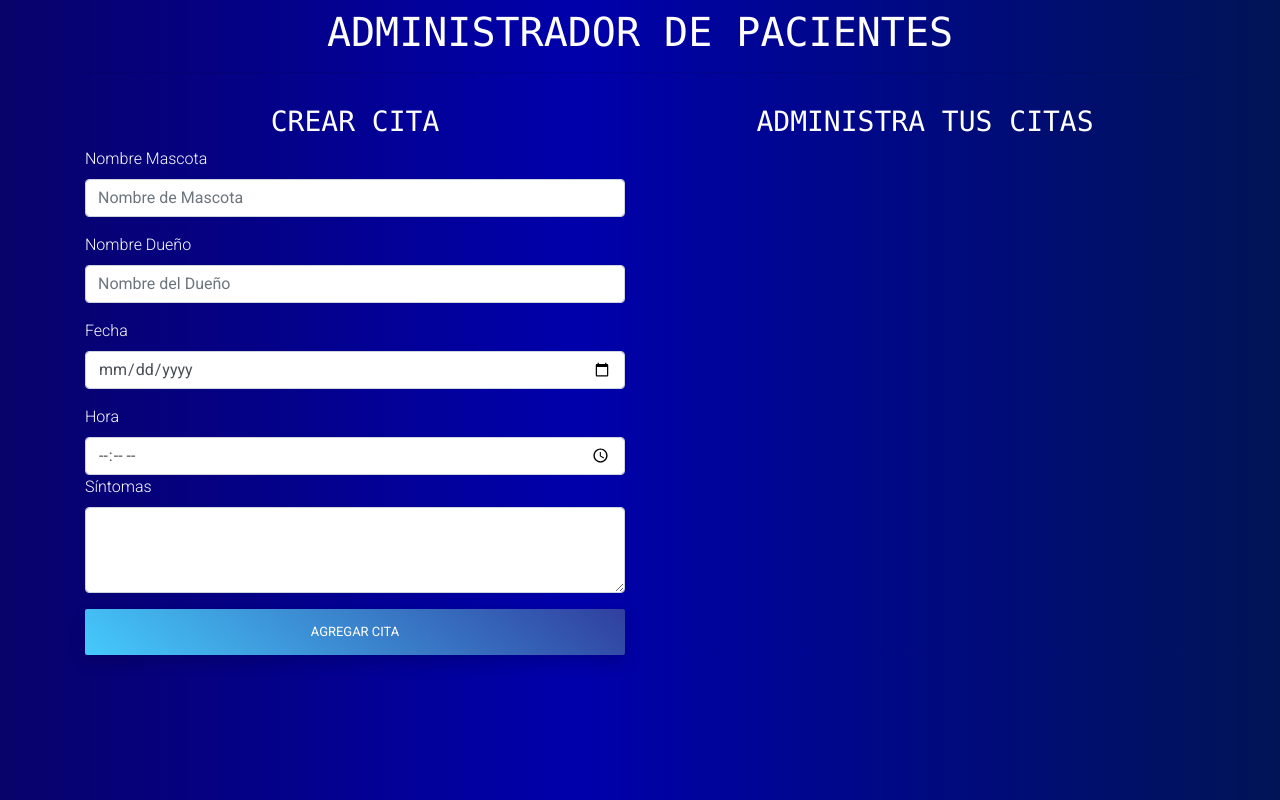
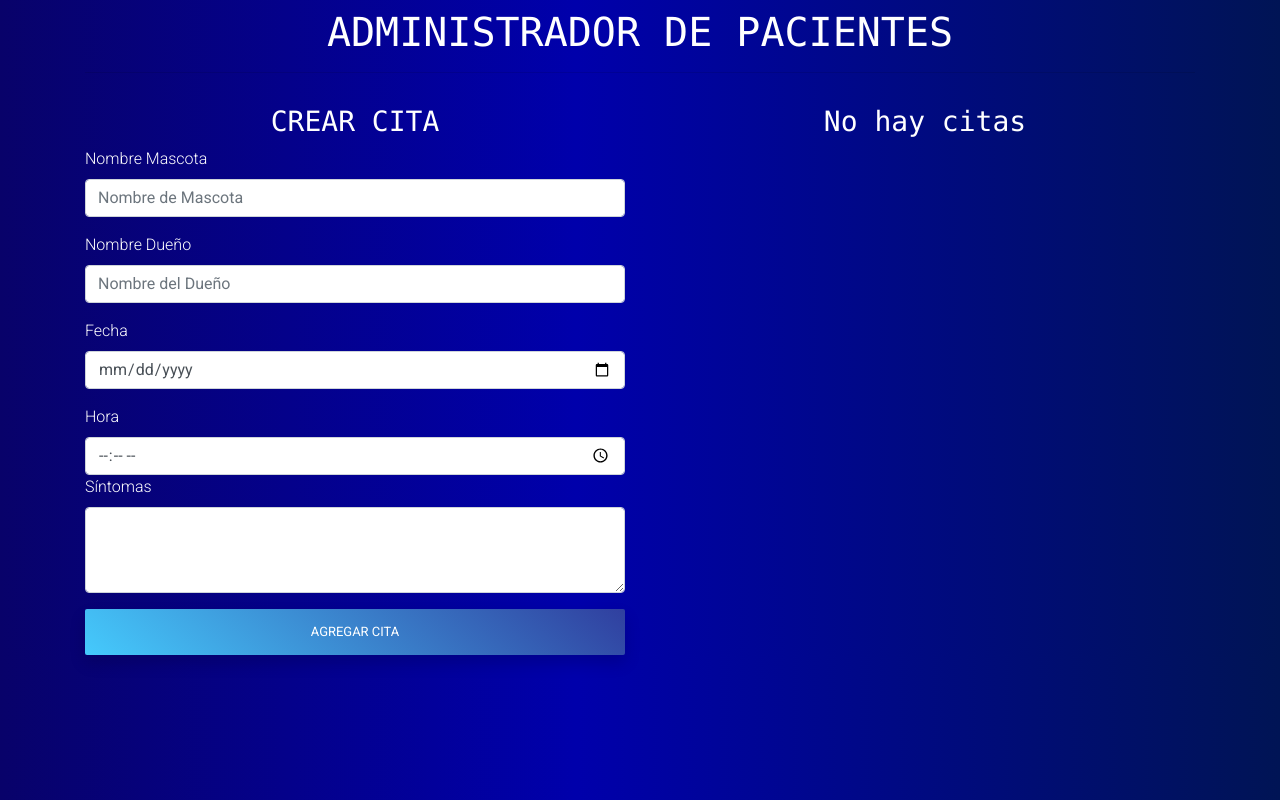
Before and after one commit to freilinjb/citas, a React (Create React App) app: page / in a window 1280 px wide. Built offline with nearby package versions, Linux system fonts and the light colour scheme.

Commit message:
mensaje condicional

```diff
--- a/src/App.js
+++ b/src/App.js
@@ -26,6 +26,10 @@ function App() {
     guardarCitas(nuevasCitas);
   }
 
+  //Mensaje condicional
+  // console.log(cita.length);
+  const titulo = citas.length === 0 ? 'No hay citas' : 'Administra tus Citas';
+
 
   return (
     <Fragment>
@@ -37,7 +41,7 @@ function App() {
             <Formulario crearCita={crearCita}/>
           </div>
           <div className="col-lg-6 col-sm-12">
-            <h3 className="text-monospace text-center titulo mt-3">ADMINISTRA TUS CITAS</h3>
+            <h3 className="text-monospace text-center titulo mt-3">{titulo}</h3>
             { citas.map( cita =>(
               <Cita key={cita.id} cita={cita} eliminarCita={eliminarCita}/>
             ))}
```
